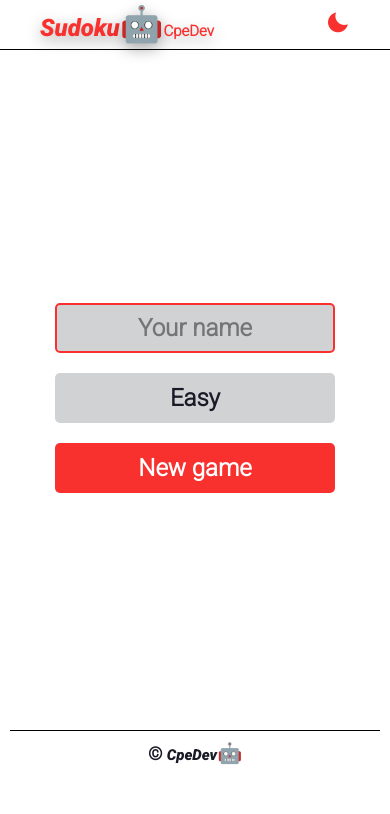
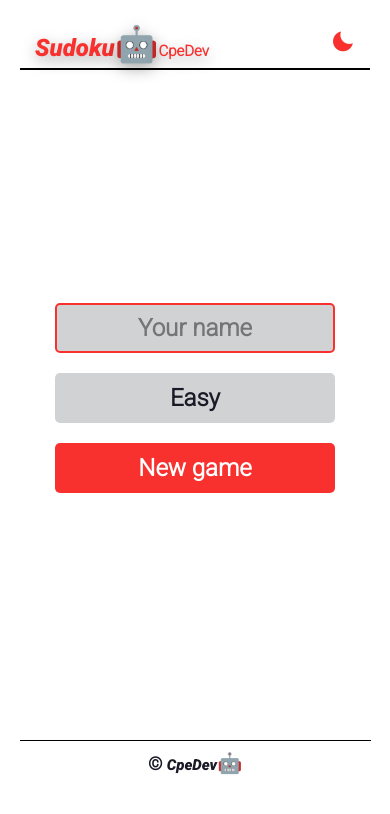
Before and after one commit to cpe-coder/sudokugame, a plain HTML site: page index.html in a window 390 px wide. Drawn offline with nearby package versions, Linux system fonts and the light colour scheme.

Commit message:
feat: finalized

```diff
--- a/static/design/styles.css
+++ b/static/design/styles.css
@@ -47,8 +47,8 @@ body{
 }
 
 .main-copyright{
-    margin: 20px auto;
-    width: 95%;
+    margin: 30px auto;
+    width: 90%;
     text-align: center;
     padding: 10px;
     border-top: 1px solid var(--filled-color);
@@ -117,9 +117,9 @@ nav {
     display: flex;
     align-items: center;
     justify-content: space-between;
-    padding: 0 40px;
+    padding: 10px;
     height: var(--nav-size);
-    border-bottom: 1px solid var(--filled-color);
+    border-bottom: 2px solid var(--filled-color);
 }
 
 .nav-logo{
@@ -469,6 +469,11 @@ nav {
         --font-size-lg: 1.5rem;
         --font-size-xl: 2rem;
     }
+    .nav-container{
+        align-items: center;
+        padding: 15px;
+        margin: 20px;
+    }
 
     .input-name,
     .btn {
@@ -476,7 +481,7 @@ nav {
     }
 
     .main-grid-cell.hover {
-        border-width: 2px;
+        border-width: 4px;
     }
 
     .screen {
```
